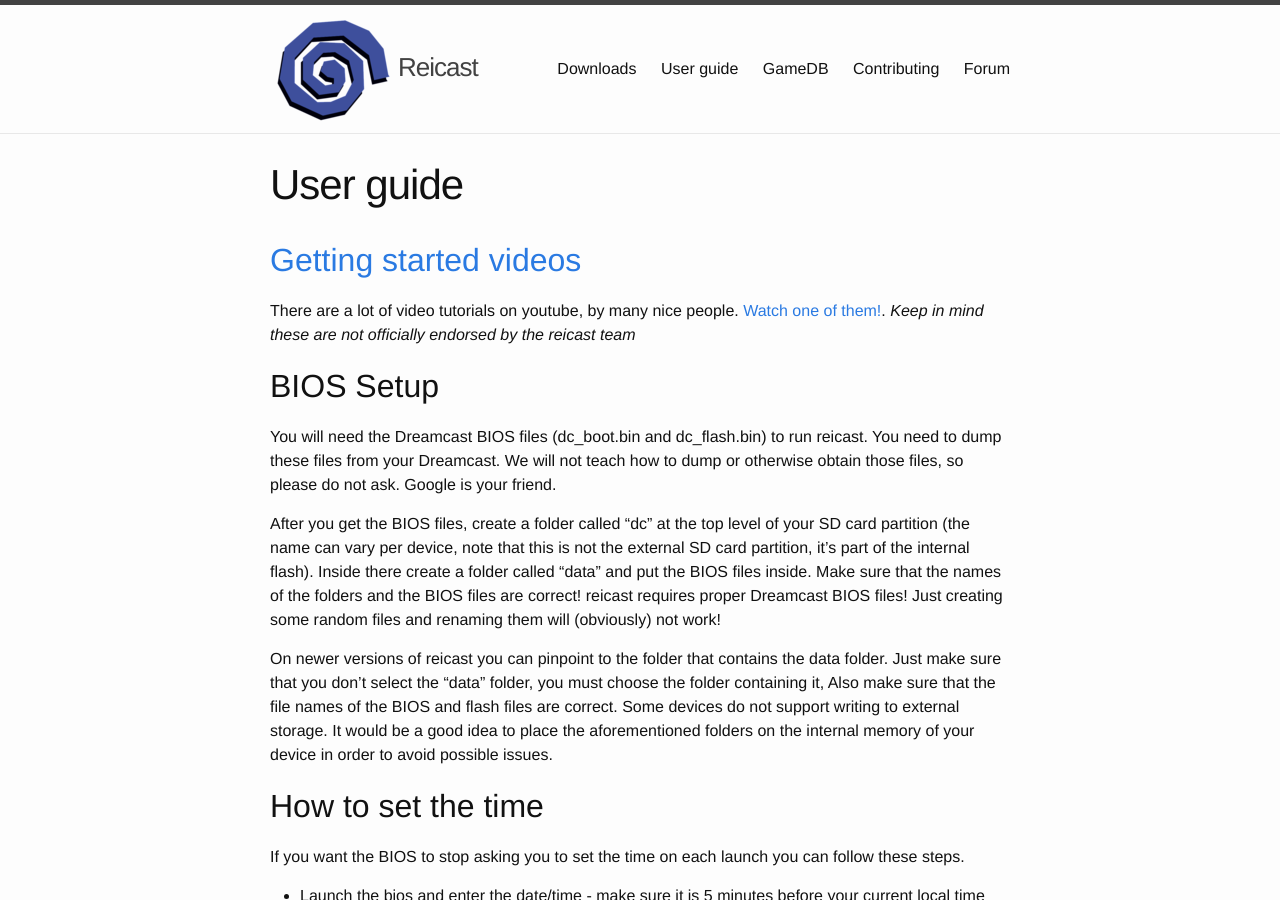
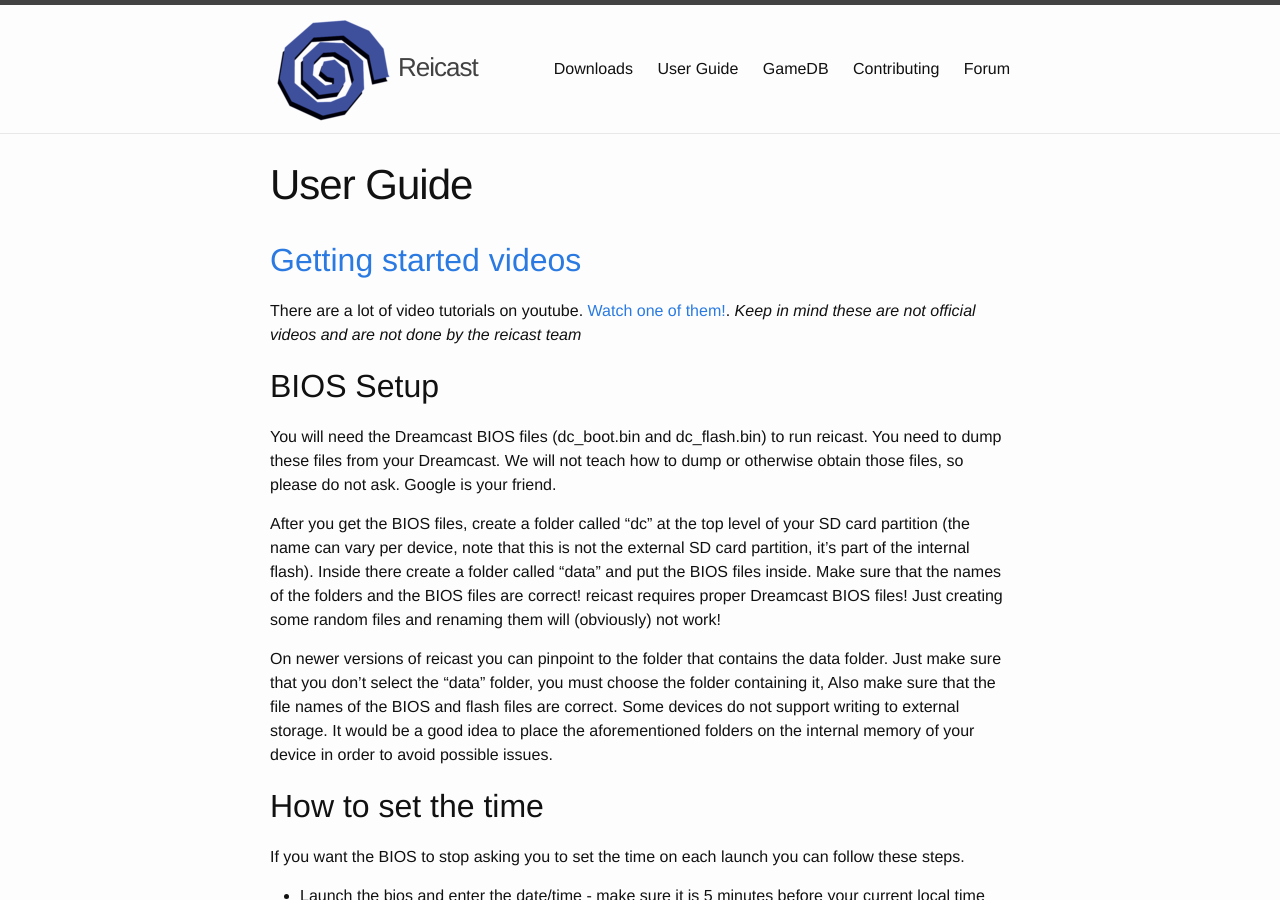
Before and after one commit to skmp/reicast.com, a Jekyll site: the page built from pages/300-guide.md, in a window 1280 px wide and 900 px high. Built offline with Jekyll 4.4.1, drawn with Linux system fonts in a browser that asks for light colours.

Commit message:
Update User Guide, wording

```diff
--- a/pages/300-guide.md
+++ b/pages/300-guide.md
@@ -1,6 +1,6 @@
 ---
 layout: page
-title: User guide
+title: User Guide
 menu: nav
 permalink: /guide/
 ---
@@ -8,7 +8,7 @@
 [Getting started videos](https://www.youtube.com/results?search_query=Setting+up+reicast+android)
 ---
 
-There are a lot of video tutorials on youtube, by many nice people. [Watch one of them!](https://www.youtube.com/results?search_query=Setting+up+reicast+android). *Keep in mind these are not officially endorsed by the reicast team*
+There are a lot of video tutorials on youtube. [Watch one of them!](https://www.youtube.com/results?search_query=Setting+up+reicast+android). *Keep in mind these are not official videos and are not done by the reicast team*
 
 BIOS Setup
 ---
```
